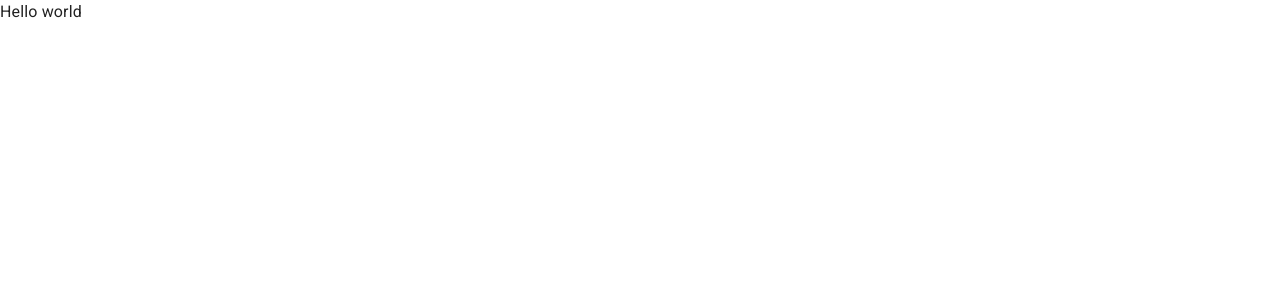
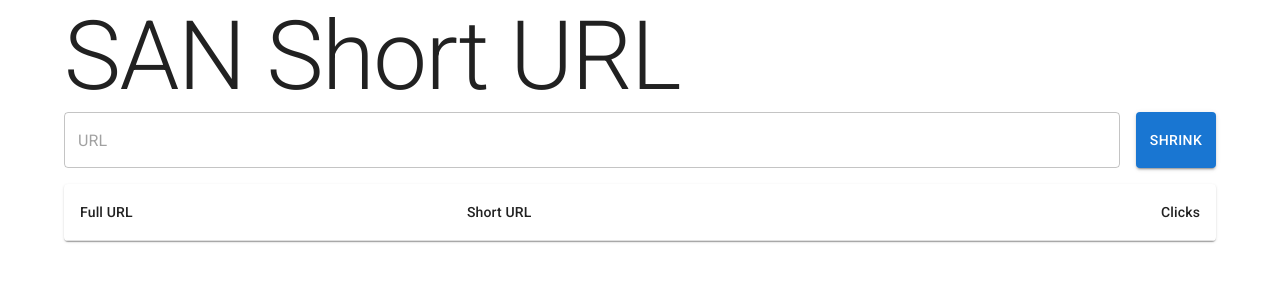
Before and after one commit to navivix/san-short-url, a React (Create React App) app in the folder web/: page / in a window 1280 px wide. Shown: the top 300 px of the page. Built offline with nearby package versions, Linux system fonts and the light colour scheme.

Commit message:
Create layout

```diff
--- a/web/src/App.js
+++ b/web/src/App.js
@@ -1,5 +1,7 @@
+import MainPage from "./components/MainPage";
+
 function App() {
-  return <div>Hello world</div>;
+  return <MainPage />;
 }
 
 export default App;
--- /dev/null
+++ b/web/src/components/MainPage.js
@@ -0,0 +1,15 @@
+import { Container, Typography } from "@mui/material";
+import ShrinkBar from "./ShrinkBar/ShrinkBar";
+import ShortUrlList from "./ShortUrlList/ShortUrlList";
+
+function MainPage() {
+  return (
+    <Container maxWidth="lg">
+      <Typography variant="h1">SAN Short URL</Typography>
+      <ShrinkBar />
+      <ShortUrlList urls={[]} />
+    </Container>
+  );
+}
+
+export default MainPage;
--- /dev/null
+++ b/web/src/components/ShortUrlList/ShortUrlList.js
@@ -0,0 +1,38 @@
+import {
+  Table,
+  TableBody,
+  TableCell,
+  TableContainer,
+  TableHead,
+  TableRow,
+  Paper,
+} from "@mui/material";
+import ShortUrlListElement from "./ShortUrlListElement";
+
+function ShortUrlList({ urls }) {
+  return (
+    <TableContainer component={Paper}>
+      <Table>
+        <TableHead>
+          <TableRow>
+            <TableCell>Full URL</TableCell>
+            <TableCell>Short URL</TableCell>
+            <TableCell align="right">Clicks</TableCell>
+          </TableRow>
+        </TableHead>
+        <TableBody>
+          {urls.map((url) => (
+            <ShortUrlListElement
+              key={url._id}
+              full={url.full}
+              short={url.short}
+              clicks={url.clicks}
+            />
+          ))}
+        </TableBody>
+      </Table>
+    </TableContainer>
+  );
+}
+
+export default ShortUrlList;
--- /dev/null
+++ b/web/src/components/ShortUrlList/ShortUrlListElement.js
@@ -0,0 +1,15 @@
+import { TableCell, TableRow } from "@mui/material";
+
+function ShortUrlListElement({ full, short, clicks }) {
+  return (
+    <TableRow sx={{ "&:last-child td, &:last-child th": { border: 0 } }}>
+      <TableCell component="th" scope="row">
+        {full}
+      </TableCell>
+      <TableCell>{short}</TableCell>
+      <TableCell align="right">{clicks}</TableCell>
+    </TableRow>
+  );
+}
+
+export default ShortUrlListElement;
--- /dev/null
+++ b/web/src/components/ShrinkBar/ShrinkBar.js
@@ -0,0 +1,27 @@
+import { useState } from "react";
+import { OutlinedInput, Button, Box } from "@mui/material";
+
+function ShrinkBar({ onSubmit }) {
+  const [url, setUrl] = useState();
+
+  const handleChange = (e) => setUrl(e.target.value);
+
+  const handleSubmit = () => onSubmit(url);
+
+  return (
+    <Box sx={{ display: "flex", mb: 2 }}>
+      <OutlinedInput
+        sx={{ mr: 2 }}
+        value={url}
+        onChange={handleChange}
+        placeholder="URL"
+        fullWidth
+      />
+      <Button variant="contained" color="primary" onClick={handleSubmit}>
+        Shrink
+      </Button>
+    </Box>
+  );
+}
+
+export default ShrinkBar;
```
